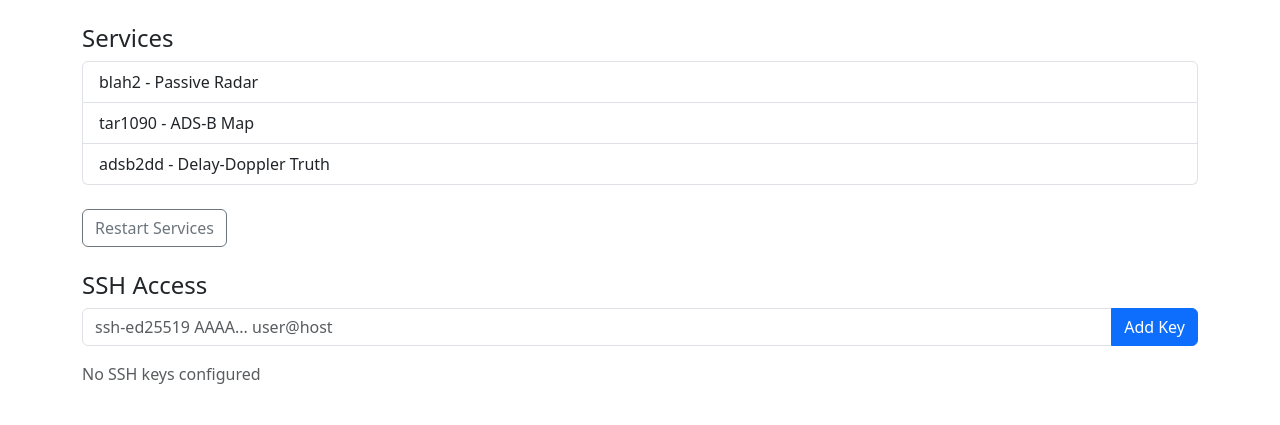
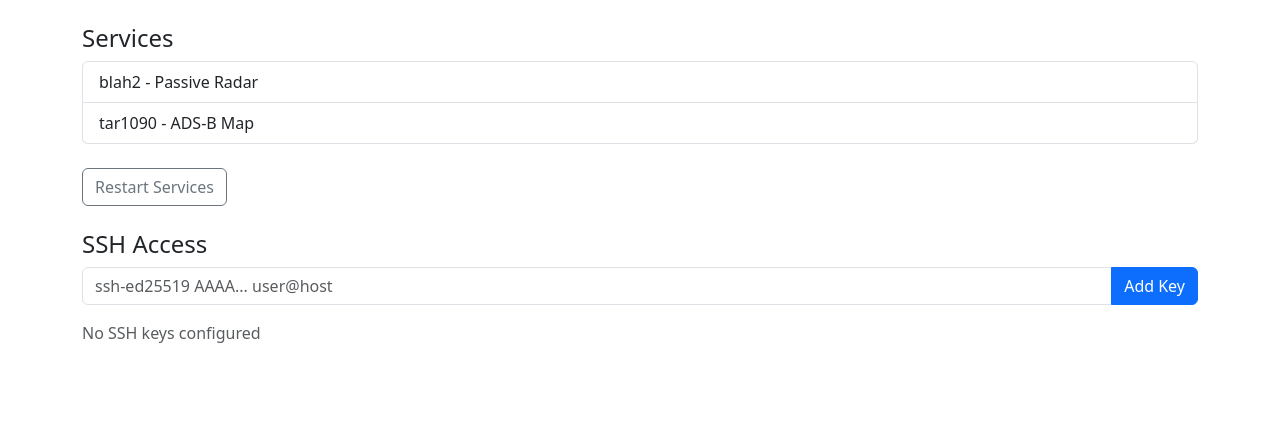
Before and after one commit to offworldlabs/retina-gui, a Flask app: page / in a window 1280 px wide. Shown: the part 57-482 px from the top of the page. Run offline with Flask 3, Linux system fonts and the light colour scheme.

Commit message:
Remove adsb2dd link from services list

```diff
--- a/templates/index.html
+++ b/templates/index.html
@@ -27,9 +27,6 @@
             </a>
             <a href="http://retina.local:8078" target="_blank" class="list-group-item list-group-item-action">
                 tar1090 - ADS-B Map
-            </a>
-            <a href="http://retina.local:49155" target="_blank" class="list-group-item list-group-item-action">
-                adsb2dd - Delay-Doppler Truth
             </a>
         </div>
 
```
